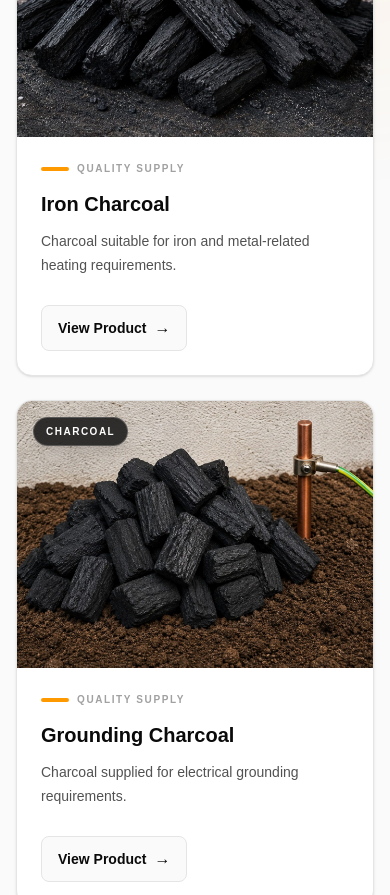
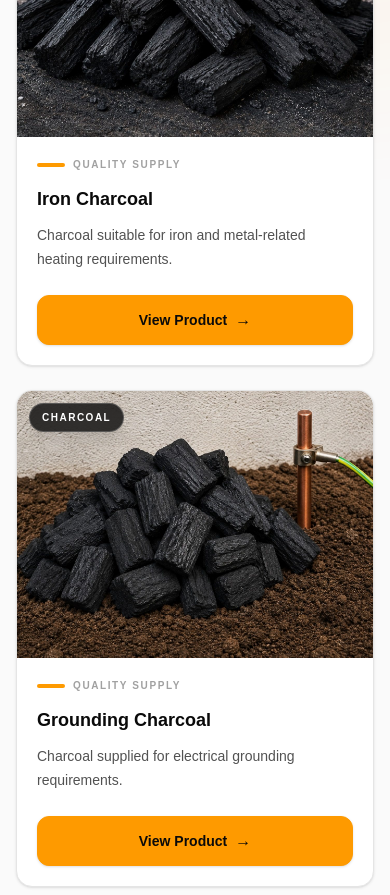
Before and after one commit to Narendra-Git1/sri-venkateswara-charcoal-supply, a React (Vite) app: page / in a window 390 px wide. Shown: the part 7160-8055 px from the top of the page. Built offline with nearby package versions, Linux system fonts and the light colour scheme.

Commit message:
Update product card styling

```diff
--- a/src/components/products/ProductCard.jsx
+++ b/src/components/products/ProductCard.jsx
@@ -22,13 +22,11 @@ function ProductCard({ product }) {
         hover:shadow-neutral-900/10
       "
     >
-
       {/* =====================================================
           PRODUCT IMAGE
       ====================================================== */}
 
       <div className="relative aspect-[4/3] overflow-hidden bg-neutral-100">
-
         <img
           src={product.image}
           alt={product.name}
@@ -67,8 +65,8 @@ function ProductCard({ product }) {
         <div
           className="
             absolute
-            left-4
-            top-4
+            left-3
+            top-3
             rounded-full
             border
             border-white/20
@@ -82,87 +80,122 @@ function ProductCard({ product }) {
             text-white
             shadow-lg
             backdrop-blur-sm
+            sm:left-4
+            sm:top-4
           "
         >
           Charcoal
         </div>
-
       </div>
-
 
       {/* =====================================================
           PRODUCT CONTENT
       ====================================================== */}
 
-      <div className="flex flex-1 flex-col p-6 sm:p-7">
-
+      <div
+        className="
+          flex
+          flex-1
+          flex-col
+          p-5
+          sm:p-6
+          lg:p-7
+        "
+      >
         {/* Small Accent */}
 
         <div className="mb-4 flex items-center gap-2">
+          <span
+            className="
+              h-1
+              w-7
+              rounded-full
+              bg-amber-500
+              transition-all
+              duration-300
+              group-hover:w-10
+            "
+          />
 
-          <span className="h-1 w-7 rounded-full bg-amber-500 transition-all duration-300 group-hover:w-10" />
-
-          <span className="text-[10px] font-bold uppercase tracking-[0.16em] text-neutral-400">
+          <span
+            className="
+              text-[10px]
+              font-bold
+              uppercase
+              tracking-[0.16em]
+              text-neutral-400
+            "
+          >
             Quality Supply
           </span>
-
         </div>
-
 
         {/* Product Name */}
 
         <h3
           className="
-            text-xl
+            text-lg
             font-bold
             leading-tight
             text-neutral-950
             transition-colors
             duration-300
             group-hover:text-amber-600
+            sm:text-xl
           "
         >
           {product.name}
         </h3>
 
-
         {/* Description */}
 
-        <p className="mt-3 text-sm leading-6 text-neutral-600">
+        <p
+          className="
+            mt-3
+            text-sm
+            leading-6
+            text-neutral-600
+          "
+        >
           {product.shortDescription}
         </p>
-
 
         {/* =================================================
             PRODUCT LINK
         ================================================== */}
 
-        <div className="mt-auto pt-7">
-
+        <div className="mt-auto pt-6 sm:pt-7">
           <Link
             to={`/products/${product.id}`}
             className="
               group/link
               inline-flex
+              w-full
               items-center
+              justify-center
               gap-2
-              rounded-lg
+              rounded-xl
               border
-              border-neutral-200
-              bg-neutral-50
+              border-amber-500
+              bg-amber-500
               px-4
-              py-2.5
+              py-3
               text-sm
               font-bold
               text-neutral-950
+              shadow-sm
               transition-all
               duration-300
+              hover:-translate-y-0.5
+              hover:bg-amber-400
               hover:border-amber-400
-              hover:bg-amber-500
-              hover:text-neutral-950
+              hover:shadow-md
+              hover:shadow-amber-500/20
+              active:translate-y-0
+              sm:w-auto
+              sm:justify-start
             "
           >
-
             <span>
               View Product
             </span>
@@ -171,6 +204,7 @@ function ProductCard({ product }) {
               aria-hidden="true"
               className="
                 text-base
+                font-bold
                 transition-transform
                 duration-300
                 group-hover/link:translate-x-1
@@ -178,13 +212,9 @@ function ProductCard({ product }) {
             >
               →
             </span>
-
           </Link>
-
         </div>
-
       </div>
-
     </article>
   )
 }
```
